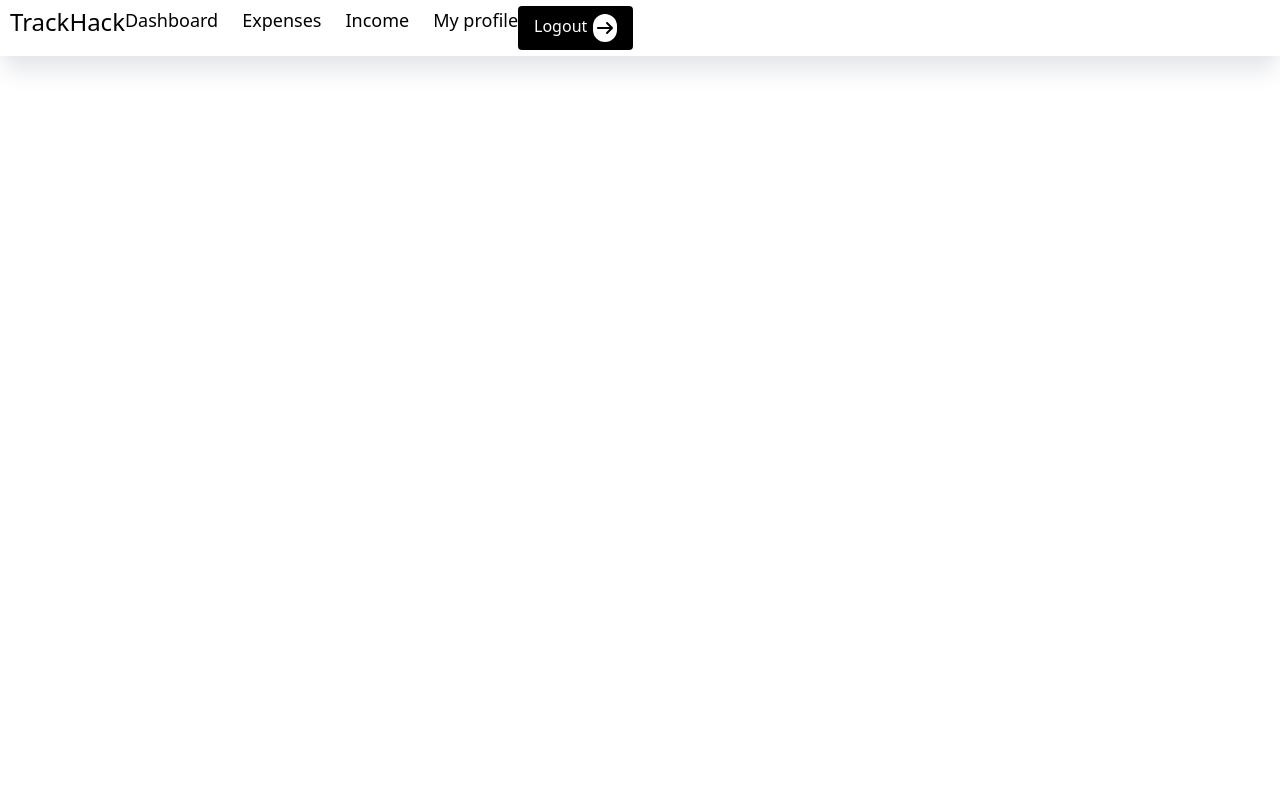
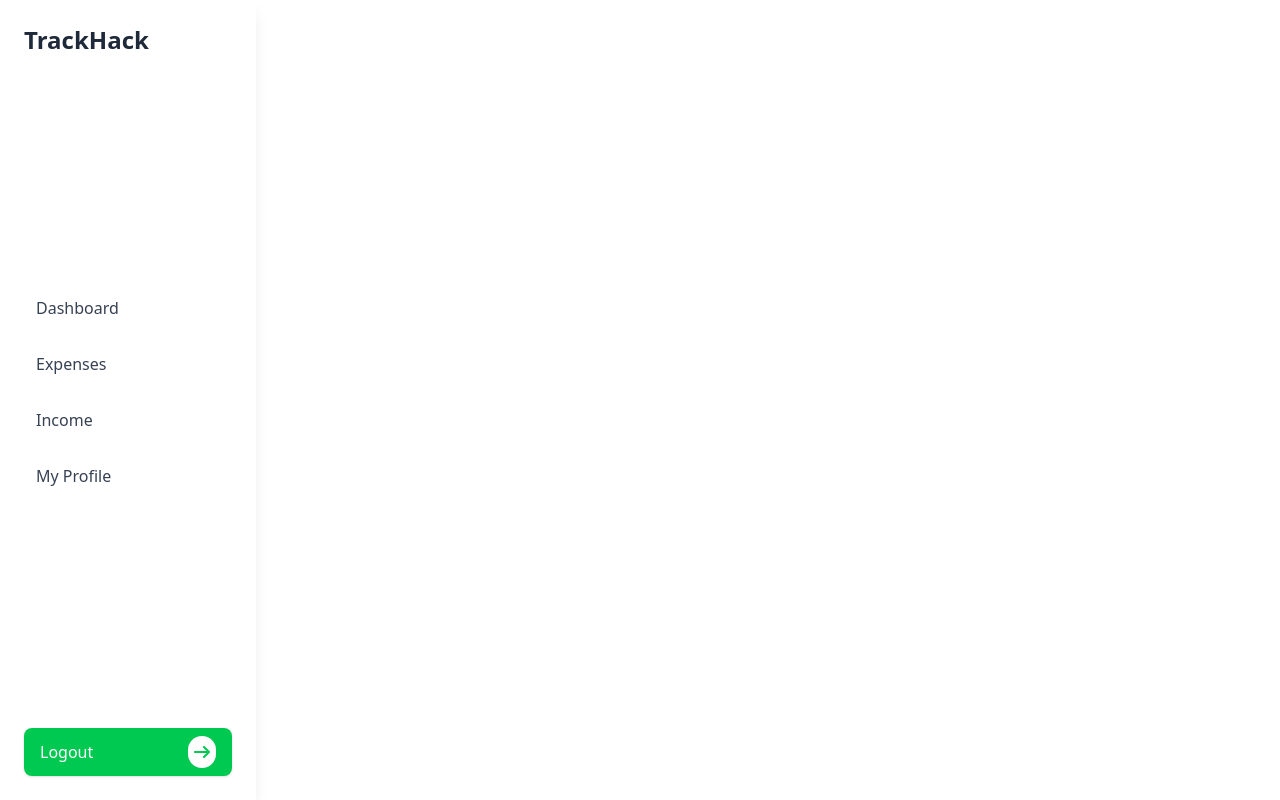
Before and after one commit to RahJessica/WEB2-Expense-Tracker-App, a React (Vite) app in the folder frontend/: page / in a window 1280 px wide. Built offline with nearby package versions, Linux system fonts and the light colour scheme; sample sign-in values are in the browser's storage.

Commit message:
refactor: convert navbar to a sidebar and implement it in dashboard

```diff
--- a/frontend/src/components/Navbar.jsx
+++ b/frontend/src/components/Navbar.jsx
@@ -13,30 +13,56 @@ const Navbar = () => {
   const isLoggedIn = !!localStorage.getItem("token");
 
   return (
-    <nav className="bg-white flex flex-row content-between px-2.5 py-1.5 shadow-gray-200 shadow-xl ">
-      <div>
-        <p className="text-black text-2xl">TrackHack</p>
+    <aside className="fixed top-0 left-0 h-full w-64 bg-white shadow-lg flex flex-col justify-between">
+
+      {/* Logo */}
+      <div className="p-6 text-2xl font-bold text-gray-800 hover:text-green-600 transition-colors cursor-pointer">
+        TrackHack
       </div>
-      <div className="flex flex-row gap-6 text-lg  ">
-        <Link to="/dashboard">Dashboard</Link>
-        <Link to="/expenses">Expenses</Link>
-        <Link to="/incomes">Income</Link>
-        <Link to="/profile">My profile</Link>
-      </div>
-      <div>
+
+      {/* Navigation Links */}
+      <nav className="flex flex-col gap-4 px-6">
+        <Link
+          to="/dashboard"
+          className="relative text-gray-700 hover:text-green-500 font-medium py-2 px-3 rounded-md transition-colors hover:bg-green-50"
+        >
+          Dashboard
+        </Link>
+        <Link
+          to="/expenses"
+          className="relative text-gray-700 hover:text-green-500 font-medium py-2 px-3 rounded-md transition-colors hover:bg-green-50"
+        >
+          Expenses
+        </Link>
+        <Link
+          to="/incomes"
+          className="relative text-gray-700 hover:text-green-500 font-medium py-2 px-3 rounded-md transition-colors hover:bg-green-50"
+        >
+          Income
+        </Link>
+        <Link
+          to="/profile"
+          className="relative text-gray-700 hover:text-green-500 font-medium py-2 px-3 rounded-md transition-colors hover:bg-green-50"
+        >
+          My Profile
+        </Link>
+      </nav>
+
+      {/* Logout Button */}
       {isLoggedIn && (
+        <div className="p-6">
           <button
             onClick={handleLogout}
-              className="bg-black text-white px-4 py-2 rounded hover:bg-gray-900 flex flex-row gap-1.5"
+            className="flex items-center justify-between w-full bg-green-500 text-white px-4 py-2 rounded-lg hover:bg-green-600 shadow transition-all"
           >
-              <p className=" text-white">Logout</p>
-              <span className="py-0.5 px-0.5 rounded-full bg-white text-black">
-                <FontAwesomeIcon icon={faArrowRight}/>
+            Logout
+            <span className="bg-white text-green-500 p-1 rounded-full">
+              <FontAwesomeIcon icon={faArrowRight} />
             </span>
           </button>
+        </div>
       )}
-      </div>
-    </nav>
+    </aside>
   );
 };
 
--- a/frontend/src/pages/Dashboard.jsx
+++ b/frontend/src/pages/Dashboard.jsx
@@ -1,6 +1,7 @@
 import { useEffect, useState } from "react";
 import api from "../services/api";
 import { PieChart, Pie, Cell, Tooltip, Legend, ResponsiveContainer } from "recharts";
+import Navbar from "../components/Navbar";
 
 export default function Dashboard() {
   const [summary, setSummary] = useState({ totalIncome: 0, totalExpenses: 0, balance: 0 });
@@ -112,7 +113,6 @@ export default function Dashboard() {
   if (loading) return <p>Loading...</p>;
 
   const formatDate = (date) => date ? new Date(date).toLocaleString() : "";
-
   const pieData = [
     { name: "Expenses", value: summary.totalExpenses },
     { name: "Incomes", value: summary.totalIncome },
@@ -120,7 +120,11 @@ export default function Dashboard() {
   const COLORS = ["#f87171", "#34d399"];
 
   return (
-    <div className="max-w-5xl mx-auto mt-10">
+    <div className="flex">
+      {/* Sidebar */}
+      <Navbar />
+
+      <div className="ml-64 flex-1 p-6">
         {popup.message && (
           <div className={`fixed top-5 left-1/2 transform -translate-x-1/2 px-6 py-3 rounded shadow-lg text-white ${popup.type === "success" ? "bg-green-500" : "bg-red-500"}`}>
             {popup.message}
@@ -129,7 +133,6 @@ export default function Dashboard() {
 
         <h1 className="text-2xl font-bold mb-5">Dashboard</h1>
 
-      {/* Summary */}
         <div className="grid grid-cols-3 gap-4 mb-8">
           <div className="p-4 border rounded bg-green-100">
             <h2>Total Income</h2>
@@ -162,7 +165,6 @@ export default function Dashboard() {
               </PieChart>
             </ResponsiveContainer>
           </div>
-
         </div>
 
         {/* Add Expense */}
@@ -213,10 +215,10 @@ export default function Dashboard() {
           ))}
         </ul>
 
-      {/* Edit Modals */}
+        {/* Edit Expense */}
         {editingExpense && (
           <div className="fixed inset-0 flex items-center justify-center bg-black bg-opacity-50">
-          <div className="bg-white p-6 rounded shadow-lg">
+            <div className="bg-white p-6 rounded shadow-lg w-96">
               <h3 className="font-bold mb-2">Edit Expense</h3>
               <input type="number" value={editingExpense.amount} onChange={e => setEditingExpense({ ...editingExpense, amount: e.target.value })} className="border p-2 rounded mb-2 w-full" />
               <input type="text" value={editingExpense.description} onChange={e => setEditingExpense({ ...editingExpense, description: e.target.value })} className="border p-2 rounded mb-2 w-full" />
@@ -233,9 +235,10 @@ export default function Dashboard() {
           </div>
         )}
 
+        {/* Edit Income */}
         {editingIncome && (
           <div className="fixed inset-0 flex items-center justify-center bg-black bg-opacity-50">
-          <div className="bg-white p-6 rounded shadow-lg">
+            <div className="bg-white p-6 rounded shadow-lg w-96">
               <h3 className="font-bold mb-2">Edit Income</h3>
               <input type="number" value={editingIncome.amount} onChange={e => setEditingIncome({ ...editingIncome, amount: e.target.value })} className="border p-2 rounded mb-2 w-full" />
               <input type="text" value={editingIncome.description} onChange={e => setEditingIncome({ ...editingIncome, description: e.target.value })} className="border p-2 rounded mb-2 w-full" />
@@ -248,5 +251,6 @@ export default function Dashboard() {
           </div>
         )}
       </div>
+    </div>
   );
 }
```
Lines whose indentation alone changed are shown as unchanged.
